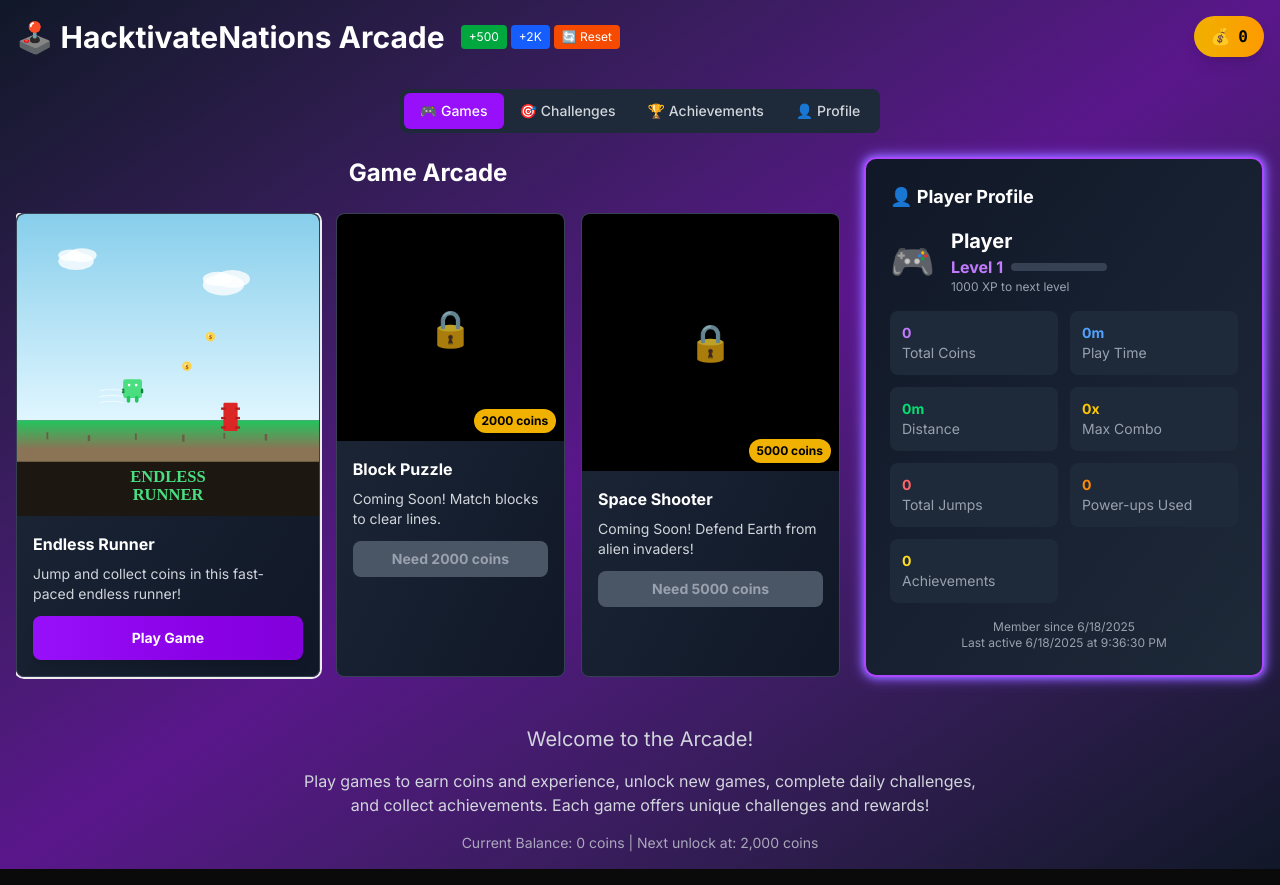
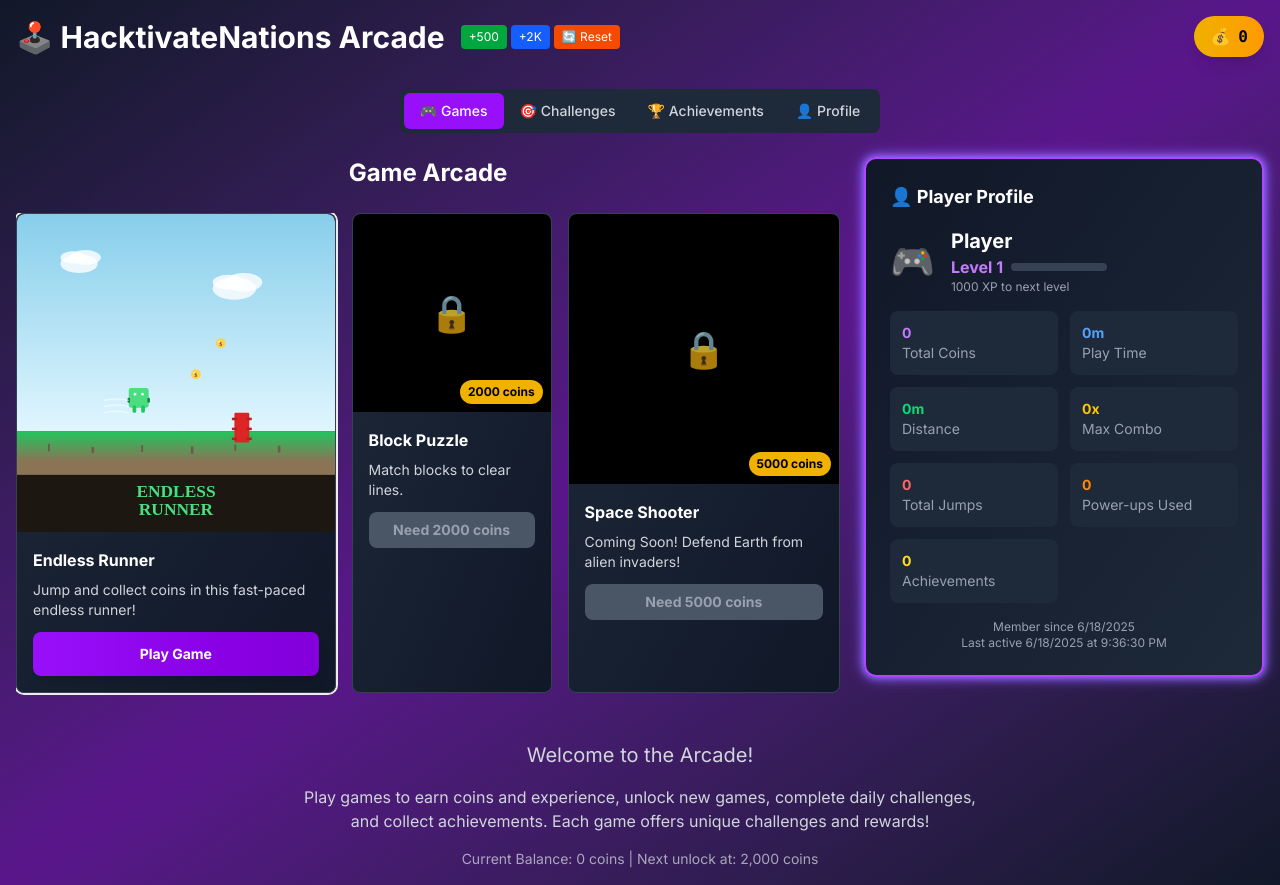
Before and after one commit to KnotEnvy/hacktivate-nations-arcade, a Next.js app: page / in a window 1280 px wide. Built offline with nearby package versions, Linux system fonts and the light colour scheme.

Commit message:
minor updates

```diff
--- a/src/components/arcade/ArcadeHub.tsx
+++ b/src/components/arcade/ArcadeHub.tsx
@@ -33,7 +33,7 @@ const AVAILABLE_GAMES: GameManifest[] = [
     inputSchema: ['keyboard', 'touch'],
     assetBudgetKB: 75,
     tier: 1,
-    description: 'Coming Soon! Match blocks to clear lines.'
+    description: 'Match blocks to clear lines.'
   },
   {
     id: 'space',
--- a/src/services/UserServices.ts
+++ b/src/services/UserServices.ts
@@ -19,8 +19,8 @@ export interface UserStats {
   powerupsUsed: number;
   achievementsUnlocked: number;
   challengesCompleted: number;
-  gamesPlayed: number; // total games played
-  coinsEarned: number; // total coins earned across all games
+  gamesPlayed: number;
+  coinsEarned: number;
 }
 
 export class UserService {
@@ -59,7 +59,7 @@ export class UserService {
       totalPlayTime: 0,
       gamesPlayed: 0,
       joinedAt: date,
-      lastActiveAt: date
+      lastActiveAt: date,
     };
   }
 
@@ -73,7 +73,7 @@ export class UserService {
       achievementsUnlocked: 0,
       challengesCompleted: 0,
       gamesPlayed: 0,
-      coinsEarned: 0
+      coinsEarned: 0,
     };
   }
 
@@ -165,6 +165,8 @@ export class UserService {
 
   onUserDataChanged(callback: (profile: UserProfile, stats: UserStats) => void): () => void {
     this.listeners.push(callback);
+    callback(this.getProfile(), this.getStats());
+
     return () => {
       const index = this.listeners.indexOf(callback);
       if (index > -1) this.listeners.splice(index, 1);
```
